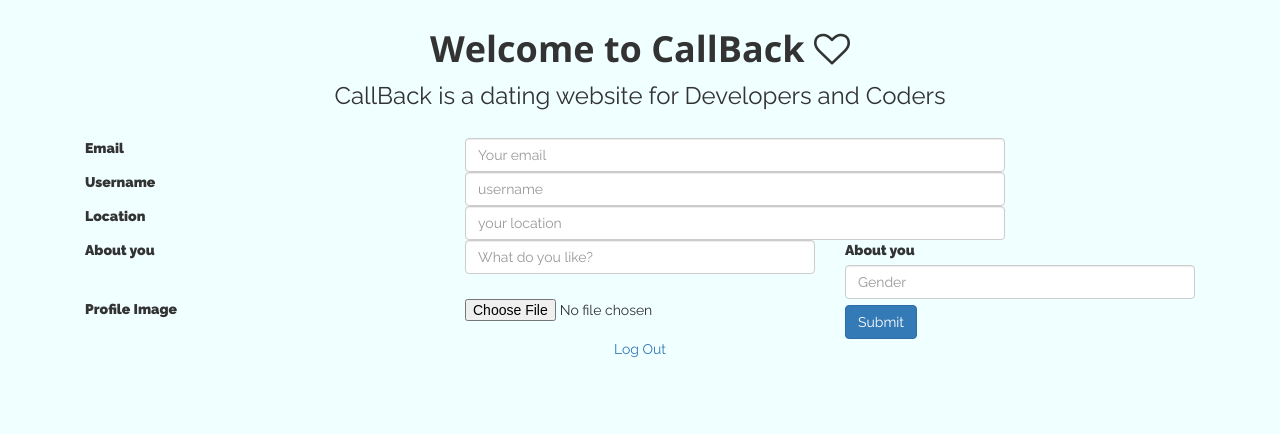
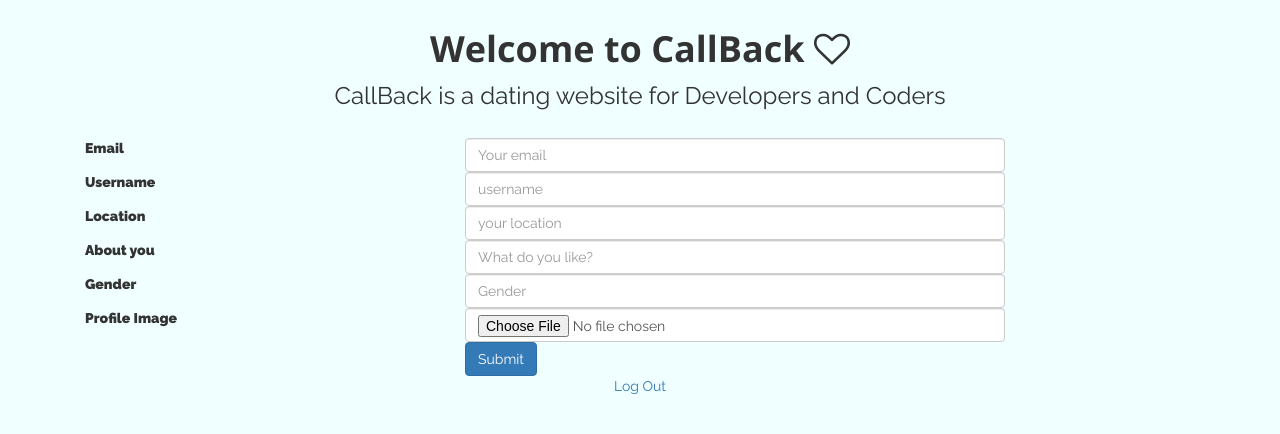
Before and after one commit to Tommy-B-Git/tb-project, a Flask app: page /user/new in a window 1280 px wide. Shown: the part 51-485 px from the top of the page. Run offline with Flask 2, Linux system fonts and the light colour scheme; some libraries are stand-ins or nearby versions.

```diff
--- a/templates/newProfForm.html
+++ b/templates/newProfForm.html
@@ -5,7 +5,8 @@
 <div class="form-group">
   <label class="col-md-4 control-label" for="textinput">Email</label>
   <div class="col-md-6">
-  <input id="textinput" name="email" type="text" placeholder="Your email" class="form-control input-md" required="">
+  <input id="textinput" name="email" type="text" placeholder="Your email"
+  class="form-control input-md" required="">
   </div>
 </div>
 
@@ -28,15 +29,15 @@
 <!-- BIO -->
 <div class="form-group">
   <label class="col-md-4 control-label" for="bio">About you</label>
-  <div class="col-md-4">
+  <div class="col-md-6">
   <input id="bio" name="bio" type="text" placeholder="What do you like?" class="form-control input-md" required="">
   </div>
 </div>
 
 <!-- GENDER -->
 <div class="form-group">
-  <label class="col-md-4 control-label" for="bio">About you</label>
-  <div class="col-md-4">
+  <label class="col-md-4 control-label" for="bio">Gender</label>
+  <div class="col-md-6">
   <input id="gender" name="gender" type="text" placeholder="Gender" class="form-control input-md" required="">
   </div>
 </div>
@@ -44,15 +45,15 @@
 <!-- File Button -->
 <div class="form-group">
   <label class="col-md-4 control-label" for="prof_img">Profile Image</label>
-  <div class="col-md-4">
-    <input id="prof_img" name="prof_img" class="input-file" type="file">
+  <div class="col-md-6">
+    <input id="prof_img" name="prof_img" class="input-file form-control input-md" type="file">
   </div>
 </div>
 
 <!-- Button -->
 <div class="form-group">
   <label class="col-md-4 control-label" for="submit_profile"></label>
-  <div class="col-md-4">
+  <div class="col-md-6">
     <button id="submit_profile" name="submit_profile" class="btn btn-primary">Submit</button>
   </div>
 </div>
```
Also changed, not shown: templates/members.html (added, +26 -0 lines).
